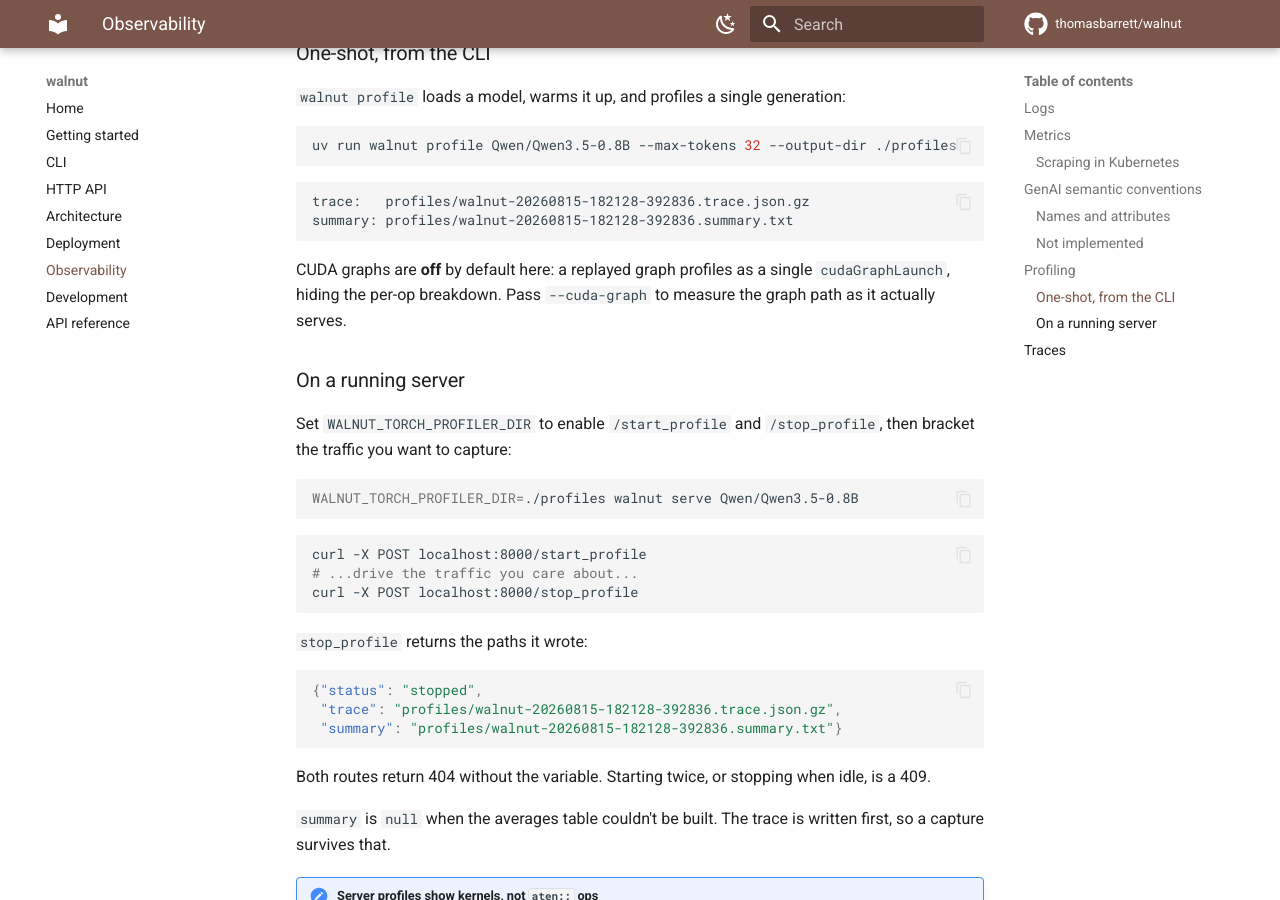
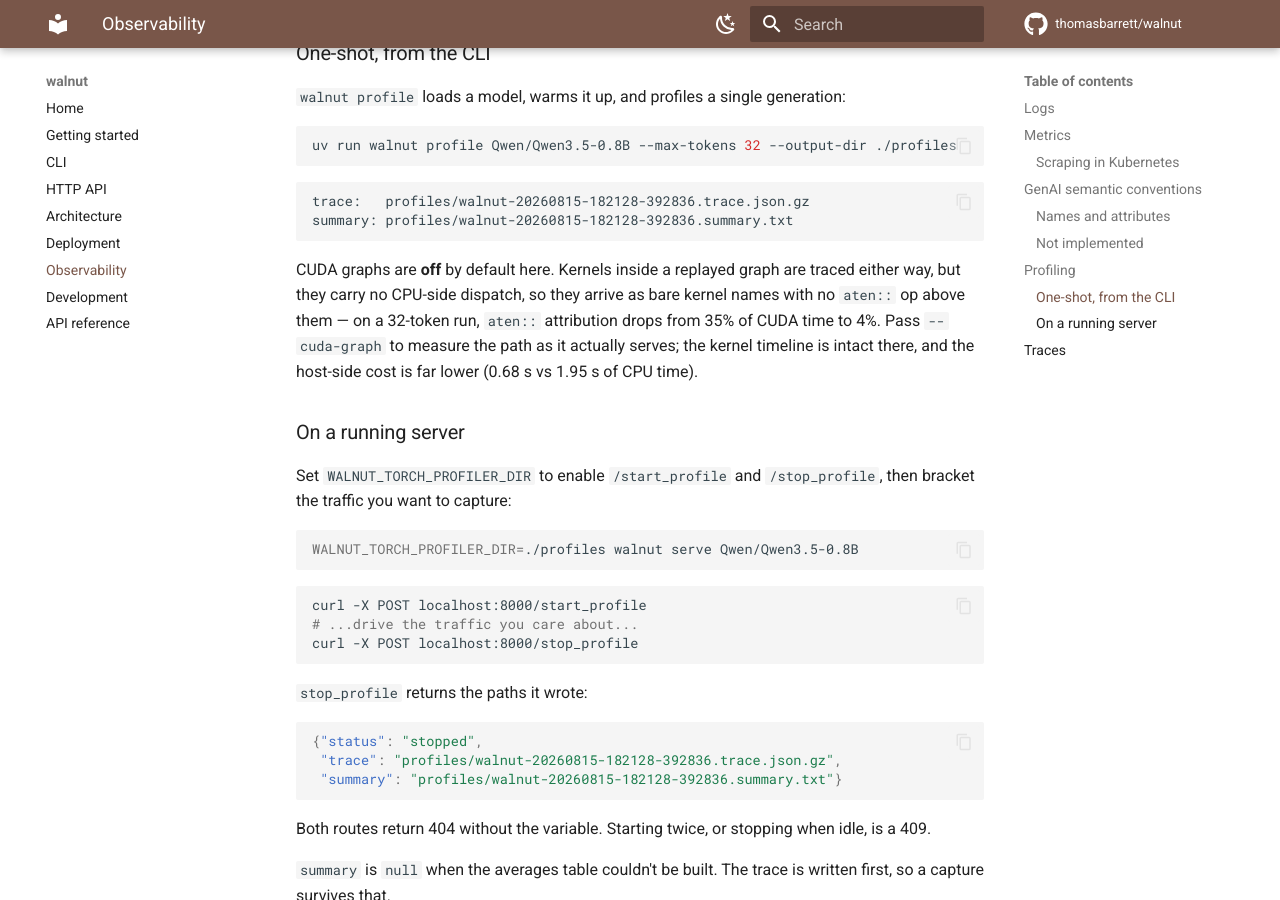
Before and after one commit to thomasbarrett/walnut, an MkDocs documentation site: the page built from docs/observability.md, in a window 1280 px wide and 900 px high, scrolled down 3004 px. Built offline with MkDocs 1.6.1 and Material for MkDocs 9.7.7, drawn with Linux system fonts in a browser that asks for light colours; comment, search, counter and statistics services are not loaded.

Commit message:
fix: correct why profiling defaults to no CUDA graph
The flag help and docs claimed a replayed graph profiles as a single
cudaGraphLaunch. It doesn't: CUPTI traces the kernels inside replayed graphs,
and a 32-token run records 75,887 kernel events against 32 cudaGraphLaunch
calls, with gemvx at 32.3% of CUDA time either way.

What a graph actually costs the profile is the aten:: roll-up — replayed
kernels have no CPU-side dispatch to attribute to, so aten:: attribution falls
from 35% of CUDA time to 4%. The default stays off for that reason, which is
the real one.

Co-Authored-By: Claude Opus 5 (1M context) <noreply@anthropic.com>
Claude-Session: https://claude.ai/code/session_01SuoeETB34kaavy8kjAvRSC

````diff
--- a/docs/observability.md
+++ b/docs/observability.md
@@ -138,9 +138,12 @@ trace:   profiles/walnut-20260815-182128-392836.trace.json.gz
 summary: profiles/walnut-20260815-182128-392836.summary.txt
 ```
 
-CUDA graphs are **off** by default here: a replayed graph profiles as a single
-`cudaGraphLaunch`, hiding the per-op breakdown. Pass `--cuda-graph` to measure
-the graph path as it actually serves.
+CUDA graphs are **off** by default here. Kernels inside a replayed graph are
+traced either way, but they carry no CPU-side dispatch, so they arrive as bare
+kernel names with no `aten::` op above them — on a 32-token run, `aten::`
+attribution drops from 35% of CUDA time to 4%. Pass `--cuda-graph` to measure
+the path as it actually serves; the kernel timeline is intact there, and the
+host-side cost is far lower (0.68 s vs 1.95 s of CPU time).
 
 ### On a running server
 
````
Also changed, not shown: 1 other file.
